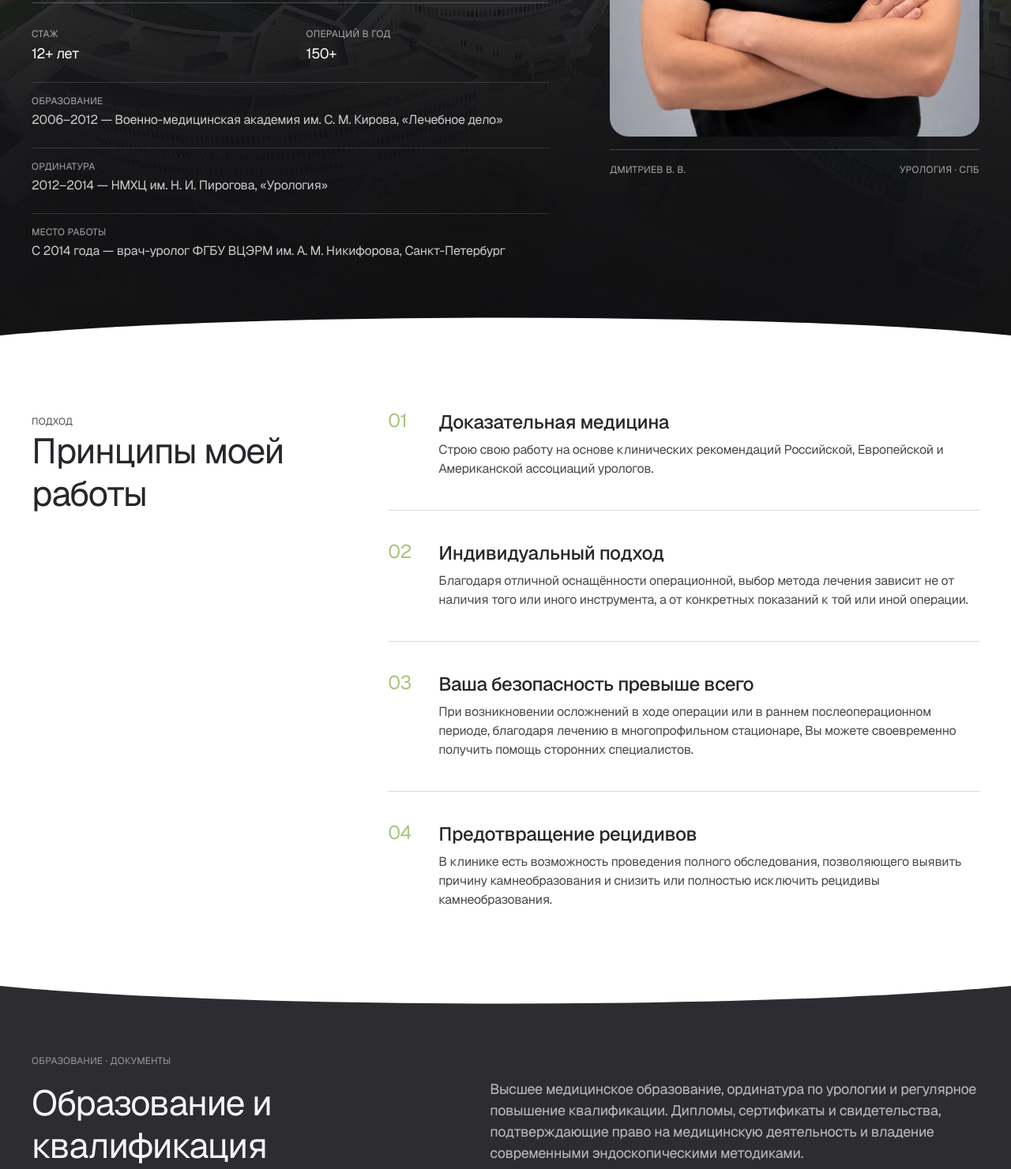
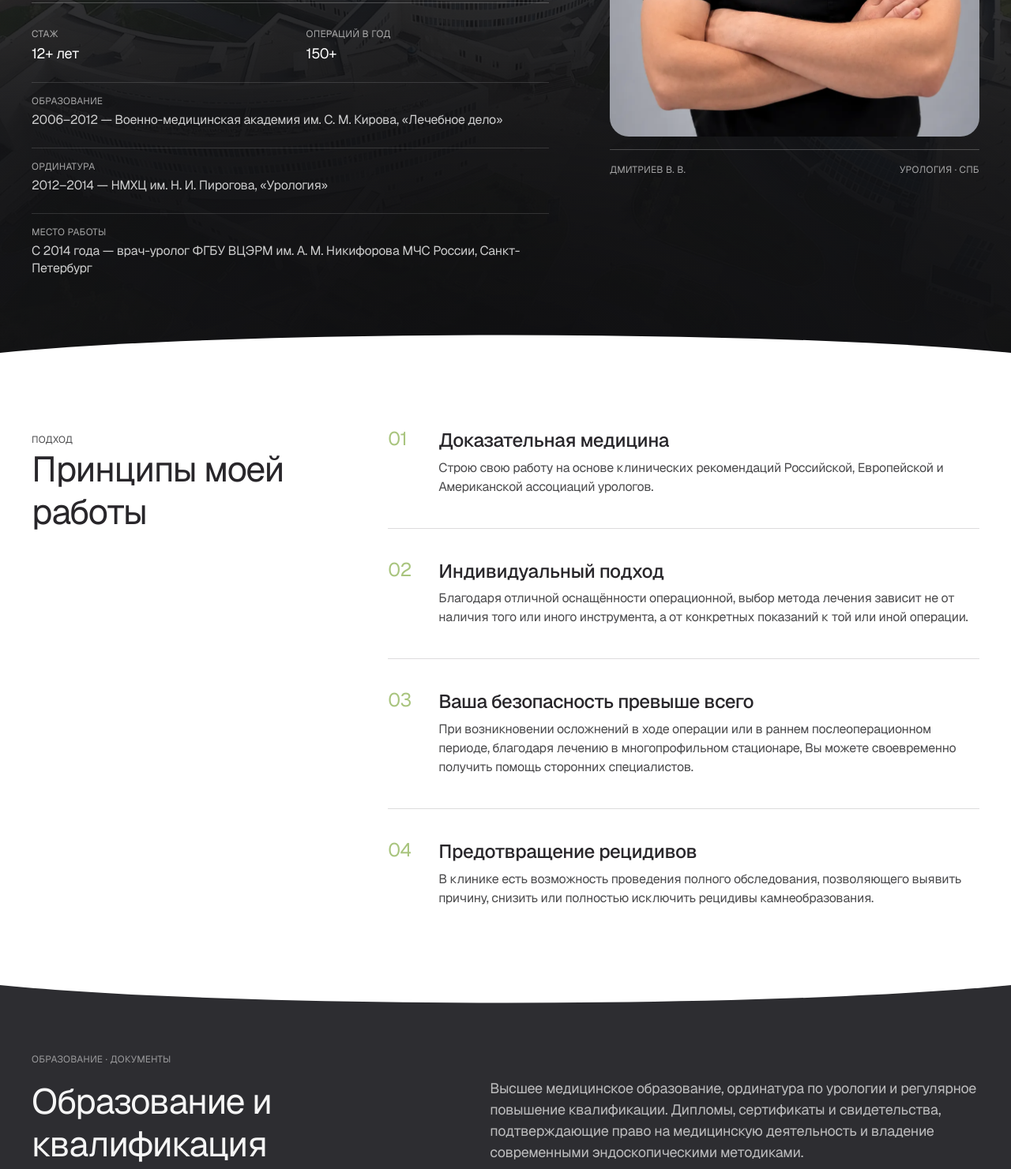
Before and after one commit to albeweb/dmitriev-uro, a plain HTML site: page index.html in a window 1280 px wide. Shown: the part 582-2063 px from the top of the page at 79% size. Drawn offline with Linux system fonts and the light colour scheme; a script that the page names is missing.

Commit message:
Update index.html

```diff
--- a/index.html
+++ b/index.html
@@ -72,7 +72,7 @@
 <main>
 <section class="hero" id="top">
   <img class="hero__bg" src="/001.webp" alt="" loading="eager" fetchpriority="high" width="1920" height="1080" aria-hidden="true" decoding="async"/>
-  <div class="wrap hero-inner"><div class="hero-copy reveal"><span class="hero-eyebrow">Врач-уролог · стаж более 12 лет</span><h1 class="hero-title">Врач-уролог в<span class="hl">Приморском районе</span></h1><p class="lead hero-lead">Диагностика и лечение камней почек и мочеточников в условиях современного многопрофильного медицинского ФГБУ ВЦЭРМ им. А. М. Никифорова МЧС России.</p><div class="hero-actions"><a href="#appointment" class="btn btn-sage">Записаться на приём <svg width="14" height="14" viewBox="0 0 24 24" aria-hidden="true"><use href="#i-arrow-right"/></svg></a><a href="#methods" class="btn btn-ghost">Методы лечения →</a></div><dl class="hero-meta"><div><dt>Стаж</dt><dd>12+ лет</dd></div><div><dt>Операций в год</dt><dd>150+</dd></div><div class="hero-meta-wide"><dt>Образование</dt><dd>2006–2012 — Военно-медицинская академия им. С. М. Кирова, «Лечебное дело»</dd></div><div class="hero-meta-wide"><dt>Ординатура</dt><dd>2012–2014 — НМХЦ им. Н. И. Пирогова, «Урология»</dd></div><div class="hero-meta-wide"><dt>Место работы</dt><dd>С 2014 года — врач-уролог ФГБУ ВЦЭРМ им. А. М. Никифорова, Санкт-Петербург</dd></div></dl></div><figure class="hero-figure reveal"><img src="uro.webp" alt="Врач-уролог Дмитриев Владимир Валерьевич — приём в клинике на ул. Оптиков 54, Санкт-Петербург" loading="eager" fetchpriority="high" decoding="async"/><figcaption><span>Дмитриев В. В.</span><span>урология · СПб</span></figcaption></figure></div>
+  <div class="wrap hero-inner"><div class="hero-copy reveal"><span class="hero-eyebrow">Врач-уролог · стаж более 12 лет</span><h1 class="hero-title">Врач-уролог в<span class="hl">Приморском районе</span></h1><p class="lead hero-lead">Диагностика и лечение камней почек и мочеточников в условиях современного многопрофильного медицинского центра ФГБУ ВЦЭРМ им. А. М. Никифорова МЧС России.</p><div class="hero-actions"><a href="#appointment" class="btn btn-sage">Записаться на приём <svg width="14" height="14" viewBox="0 0 24 24" aria-hidden="true"><use href="#i-arrow-right"/></svg></a><a href="#methods" class="btn btn-ghost">Методы лечения →</a></div><dl class="hero-meta"><div><dt>Стаж</dt><dd>12+ лет</dd></div><div><dt>Операций в год</dt><dd>150+</dd></div><div class="hero-meta-wide"><dt>Образование</dt><dd>2006–2012 — Военно-медицинская академия им. С. М. Кирова, «Лечебное дело»</dd></div><div class="hero-meta-wide"><dt>Ординатура</dt><dd>2012–2014 — НМХЦ им. Н. И. Пирогова, «Урология»</dd></div><div class="hero-meta-wide"><dt>Место работы</dt><dd>С 2014 года — врач-уролог ФГБУ ВЦЭРМ им. А. М. Никифорова МЧС России, Санкт-Петербург</dd></div></dl></div><figure class="hero-figure reveal"><img src="uro.webp" alt="Врач-уролог Дмитриев Владимир Валерьевич — приём в клинике на ул. Оптиков 54, Санкт-Петербург" loading="eager" fetchpriority="high" decoding="async"/><figcaption><span>Дмитриев В. В.</span><span>урология · СПб</span></figcaption></figure></div>
   <div class="hero__wave"></div>
 </section>
 
@@ -83,7 +83,7 @@
       <article class="principle reveal"><span class="principle-num">01</span><div><h3>Доказательная медицина</h3><p>Строю свою работу на основе клинических рекомендаций Российской, Европейской и Американской ассоциаций урологов.</p></div></article>
       <article class="principle reveal"><span class="principle-num">02</span><div><h3>Индивидуальный подход</h3><p>Благодаря отличной оснащённости операционной, выбор метода лечения зависит не от наличия того или иного инструмента, а от конкретных показаний к той или иной операции.</p></div></article>
       <article class="principle reveal"><span class="principle-num">03</span><div><h3>Ваша безопасность превыше всего</h3><p>При возникновении осложнений в ходе операции или в раннем послеоперационном периоде, благодаря лечению в многопрофильном стационаре, Вы можете своевременно получить помощь сторонних специалистов.</p></div></article>
-      <article class="principle reveal"><span class="principle-num">04</span><div><h3>Предотвращение рецидивов</h3><p>В клинике есть возможность проведения полного обследования, позволяющего выявить причину камнеобразования и снизить или полностью исключить рецидивы камнеобразования.</p></div></article>
+      <article class="principle reveal"><span class="principle-num">04</span><div><h3>Предотвращение рецидивов</h3><p>В клинике есть возможность проведения полного обследования, позволяющего выявить причину, снизить или полностью исключить рецидивы камнеобразования.</p></div></article>
     </div>
   </div>
 </section>
@@ -130,7 +130,7 @@
           </article>
           <article class="method-slide" aria-label="Ретроградная нефролитотрипсия">
             <div class="method-media"><img src="RIRS.webp" alt="Схема ретроградной нефролитотрипсии — RIRS" loading="lazy"/></div>
-            <div class="method-caption"><h3>Ретроградная нефролитотрипсия</h3><p>Эндоскопический метод лечения камней почек до 1.5 см и множественных мелких камней. По сравнению с перкутанной нефролитотрипсией несёт значительно меньшие интра- и послеоперационные риски. Тонкий гибкий инструмент проводится через мочеиспускательный канал в мочевой пузырь и далее по мочеточнику в почку. Камни фрагментируются лазером до состояния пыли, которая беспрепятственно отходит по мочеточнику. Для снижения риска травматизации мочеточника может потребоваться установка мочеточникового стента за неделю до основного этапа.</p><div class="method-price"><span class="method-price__value">от 216 000 ₽<sup>*</sup></span><span class="method-price__note">* Цена указана за лечение под ключ: операция, анестезия, палата, медикаменты.</span></div></div>
+            <div class="method-caption"><h3>Ретроградная нефролитотрипсия</h3><p>Эндоскопический метод лечения камней почек до 1.5 см и множественных мелких камней. По сравнению с перкутанной нефролитотрипсией несёт значительно меньшие интра- и послеоперационные риски. Тонкий гибкий инструмент проводится через мочеиспускательный канал в мочевой пузырь и далее по мочеточнику в почку. Камни фрагментируются лазером до состояния пыли, которая беспрепятственно отходит по мочеточнику. Для снижения риска травматизации мочеточника может потребоваться установка мочеточникового стента за неделю до основного этапа лечения.</p><div class="method-price"><span class="method-price__value">от 216 000 ₽<sup>*</sup></span><span class="method-price__note">* Цена указана за лечение под ключ: операция, анестезия, палата, медикаменты.</span></div></div>
           </article>
           <article class="method-slide" aria-label="Контактная уретеролитотрипсия">
             <div class="method-media"><img src="URS.webp" alt="Схема контактной уретеролитотрипсии — URS" loading="lazy"/></div>
```
